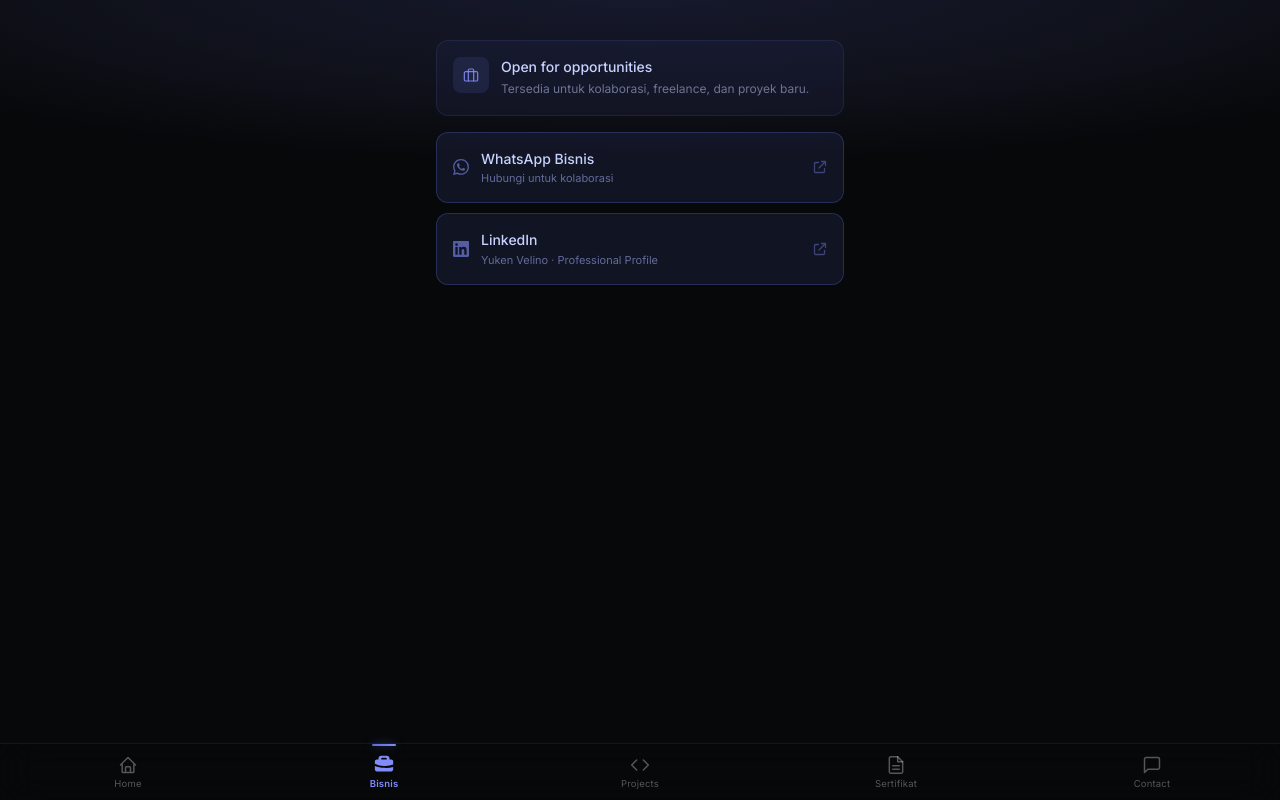
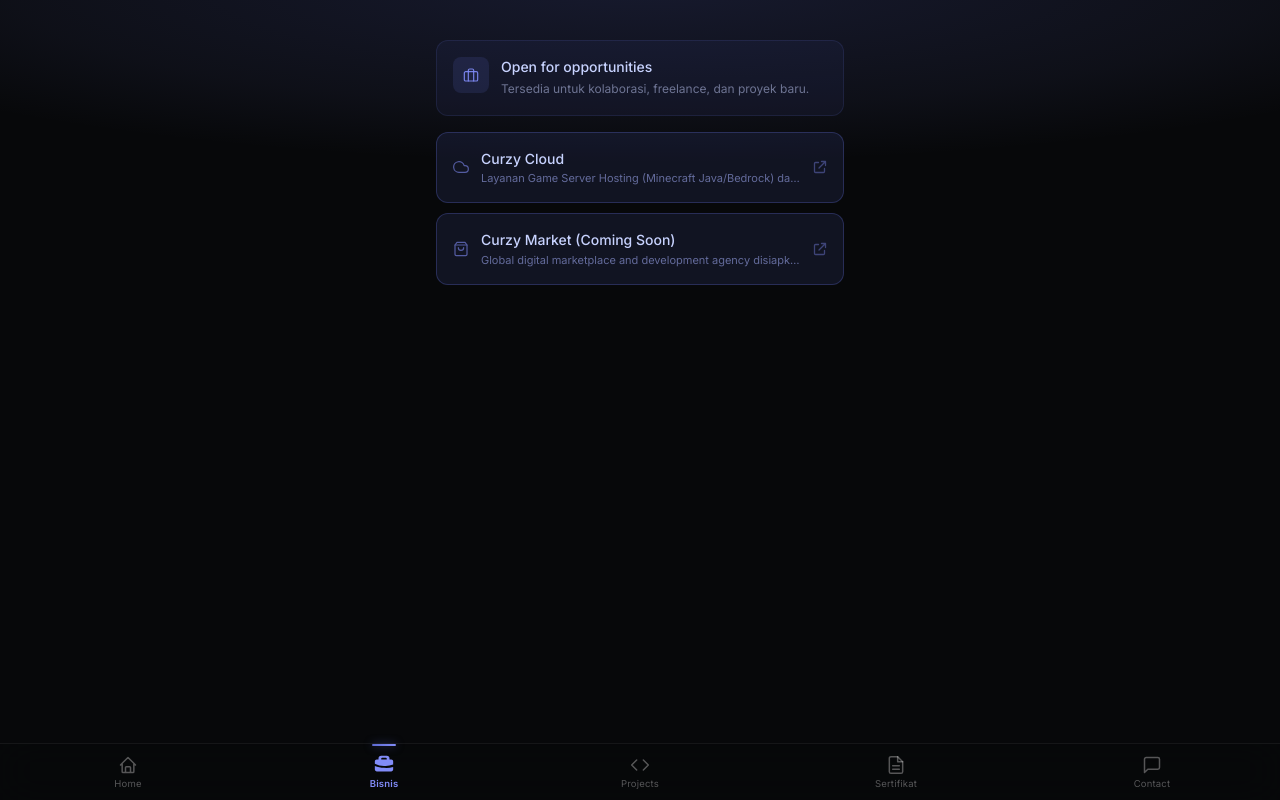
Before and after one commit to Curzyori/Portofolio-12, a Next.js app: page / in a window 1280 px wide. Both pictures are taken after a click on the tab "Bisnis". Built offline with nearby package versions, Linux system fonts and the light colour scheme.

Commit message:
feat: add Curzy Cloud and Curzy Market links with custom icon support in LinkCard component

```diff
--- a/components/LinkCard.tsx
+++ b/components/LinkCard.tsx
@@ -149,8 +149,48 @@
   </svg>
 );
 
+const CloudIcon = () => (
+  <svg
+    width="16"
+    height="16"
+    viewBox="0 0 24 24"
+    fill="none"
+    stroke="currentColor"
+    strokeWidth="1.8"
+    strokeLinecap="round"
+    strokeLinejoin="round"
+    xmlns="http://www.w3.org/2000/svg"
+    aria-hidden="true"
+    className="flex-shrink-0 opacity-60"
+  >
+    <path d="M18 10h-1.26A8 8 0 1 0 9 20h9a5 5 0 0 0 0-10z" />
+  </svg>
+);
+
+const ShoppingBagIcon = () => (
+  <svg
+    width="16"
+    height="16"
+    viewBox="0 0 24 24"
+    fill="none"
+    stroke="currentColor"
+    strokeWidth="1.8"
+    strokeLinecap="round"
+    strokeLinejoin="round"
+    xmlns="http://www.w3.org/2000/svg"
+    aria-hidden="true"
+    className="flex-shrink-0 opacity-60"
+  >
+    <path d="M6 2L3 6v14a2 2 0 0 0 2 2h14a2 2 0 0 0 2-2V6l-3-4z" />
+    <line x1="3" y1="6" x2="21" y2="6" />
+    <path d="M16 10a4 4 0 0 1-8 0" />
+  </svg>
+);
+
 // ─── Icon resolver ───────────────────────────────────────────
-function resolveIcon(id: string) {
+function resolveIcon(id: string, icon?: string) {
+  if (icon === "fa-cloud") return <CloudIcon />;
+  if (icon === "fa-shopping-bag") return <ShoppingBagIcon />;
   if (id.includes("whatsapp")) return <WhatsAppIcon />;
   if (id.includes("linkedin")) return <LinkedInIcon />;
   if (id.includes("github") || id.includes("project")) return <GitHubIcon />;
@@ -201,7 +241,7 @@
         className={isAccent ? "text-[#818cf8]" : "text-[#f4f4f6]"}
         aria-hidden="true"
       >
-        {resolveIcon(item.id)}
+        {resolveIcon(item.id, item.icon)}
       </span>
 
       {/* Text */}
--- a/data/links.ts
+++ b/data/links.ts
@@ -57,18 +57,26 @@
     title: "Bisnis",
     items: [
       {
-        id: "whatsapp",
-        label: "WhatsApp Bisnis",
-        description: "Hubungi untuk kolaborasi",
-        url: "https://wa.me/6285141495185",
+        id: "curzy-cloud",
+        label: "Curzy Cloud",
+        url: "https://www.whatsapp.com/channel/0029Vb0n6QmFsn0df3zW6o3v",
+        icon: "fa-cloud",
+        description: "Layanan Game Server Hosting (Minecraft Java/Bedrock) dan script custom automation yang beroperasi penuh pada periode 2024-2026. Platform ini memanfaatkan arsitektur Pterodactyl Panel, integrasi database Supabase Realtime, serta otomatisasi payment gateway berbasis Crypto (USDT BEP-20). Saat ini proyek telah selesai diarsipkan, dan seluruh aktivitas komunitas dialihkan ke Saluran WhatsApp resmi.",
         isExternal: true,
+        isFavorite: true,
+        type: "internasional",
+        workMode: "individu",
       },
       {
-        id: "linkedin",
-        label: "LinkedIn",
-        description: "Yuken Velino · Professional Profile",
-        url: "https://www.linkedin.com/in/curzy/",
+        id: "curzy-market",
+        label: "Curzy Market (Coming Soon)",
+        url: "https://github.com/Curzyori",
+        icon: "fa-shopping-bag",
+        description: "Global digital marketplace and development agency disiapkan eksklusif dengan payment gateway berbasis Web3/Crypto (tanpa fiat/metode lokal). Menjadi pusat distribusi aset digital premium seperti Automation Scripts, CLI tools, Template Website, aplikasi Premium (Free Trial & Premium dari 50 Projects Challenge), hingga layanan komersial komputasi seperti Joki Tugas Engineering dan Jasa Pembuatan Website Kustom (Buy Custom Website).",
         isExternal: true,
+        isFavorite: false,
+        type: "internasional",
+        workMode: "individu",
       },
     ],
   },
```
